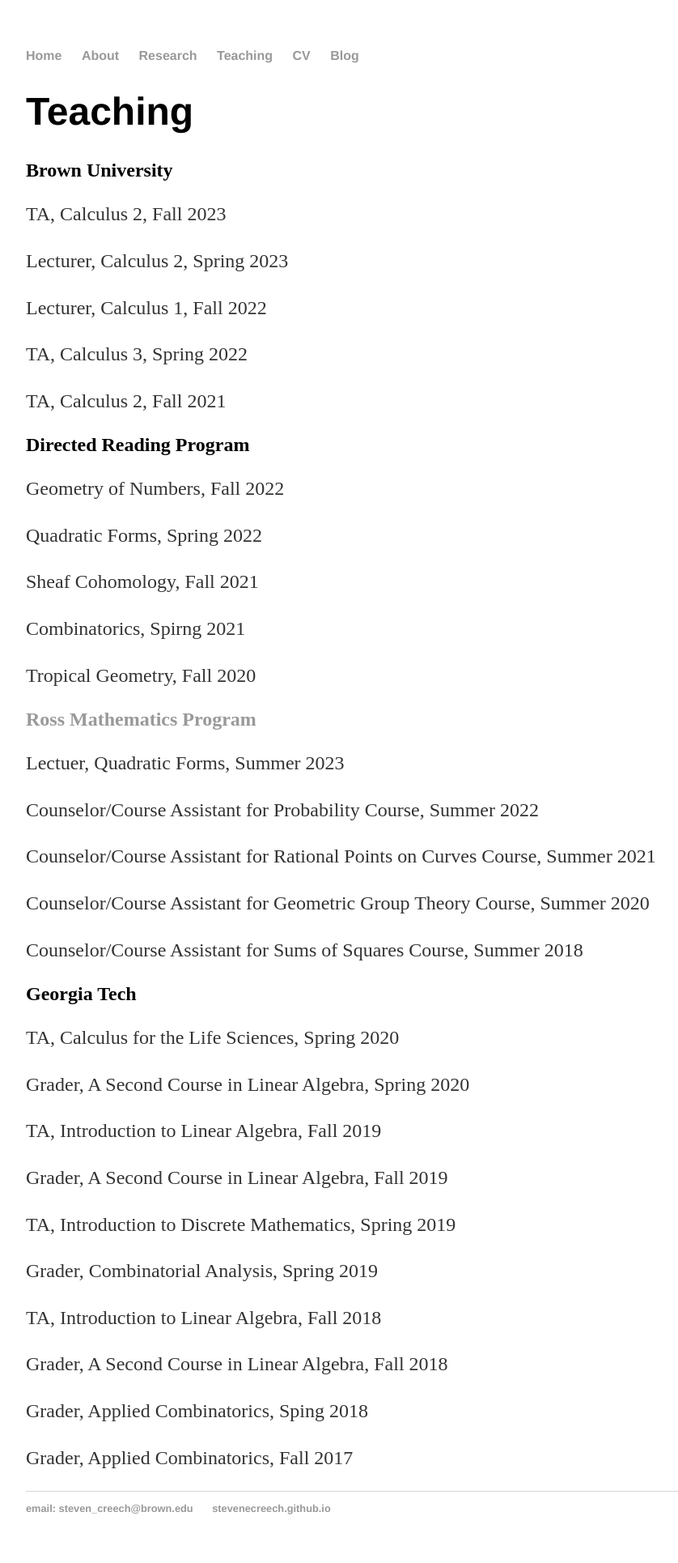
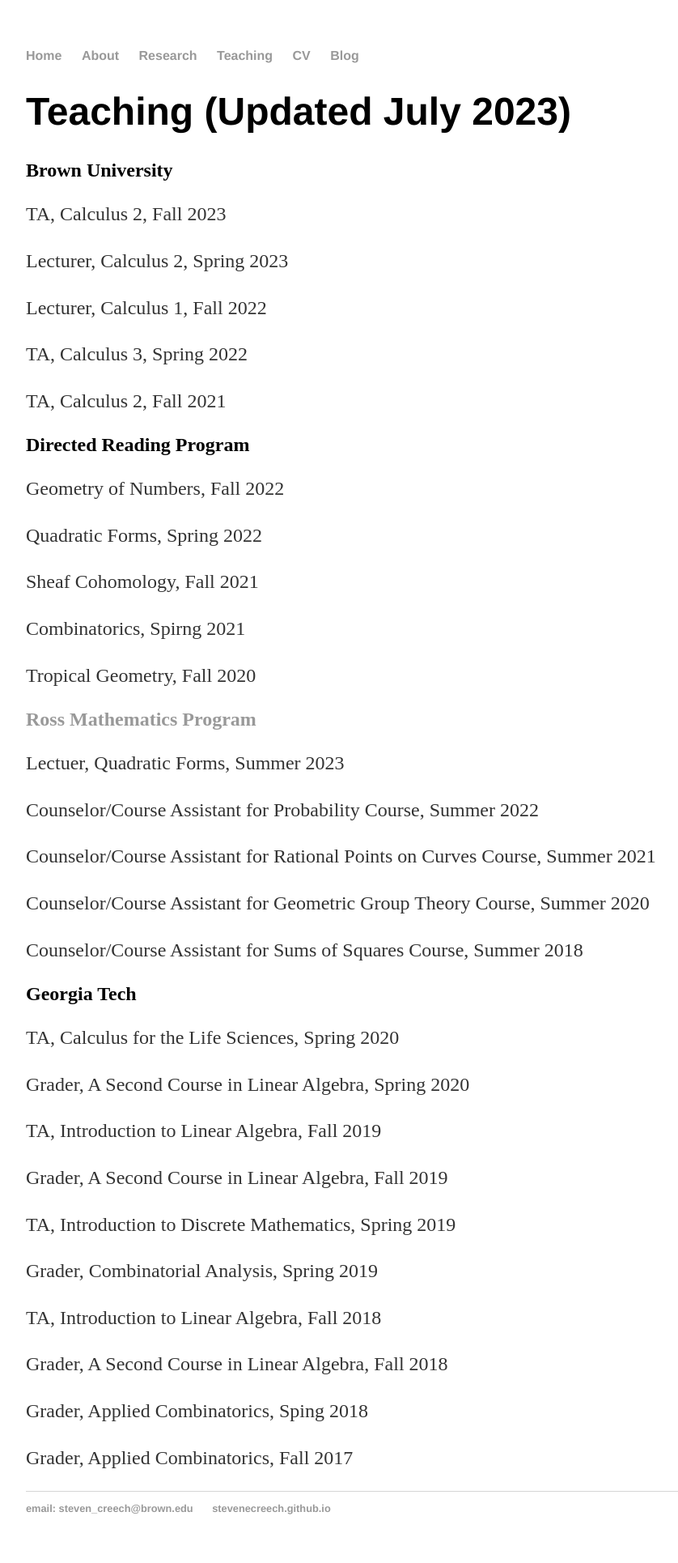
Before and after one commit to stevenecreech/stevenecreech.github.io, a Jekyll site: the page built from teaching/index.html, in a window 1280 px wide. Shown: the whole page at 81% size, without its empty margins (160-998 px from the left). Built offline with Jekyll 4.4.1, drawn with Linux system fonts in a browser that asks for light colours.

Commit message:
Update index.html
Added Update Date

```diff
--- a/teaching/index.html
+++ b/teaching/index.html
@@ -3,7 +3,7 @@
 title: Steven Creech
 ---
 <div class="blurb">
-	<h1>Teaching</h1>
+	<h1>Teaching (Updated July 2023)</h1>
 	<h2>Brown University</h2>
 	<p>TA, Calculus 2, Fall 2023</p>
 	<p>Lecturer, Calculus 2, Spring 2023</p>
```
